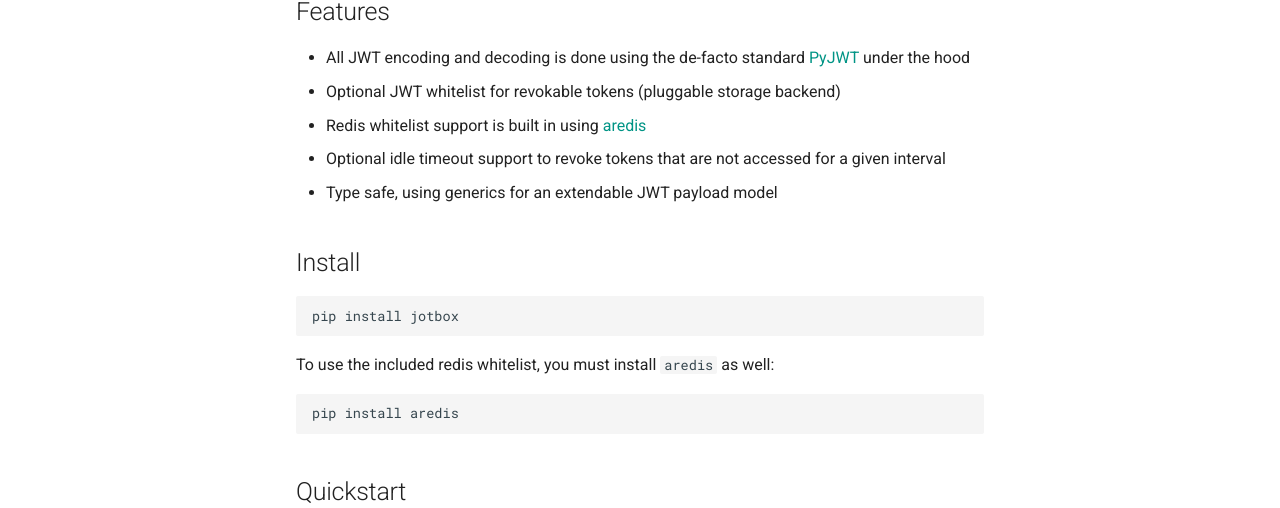
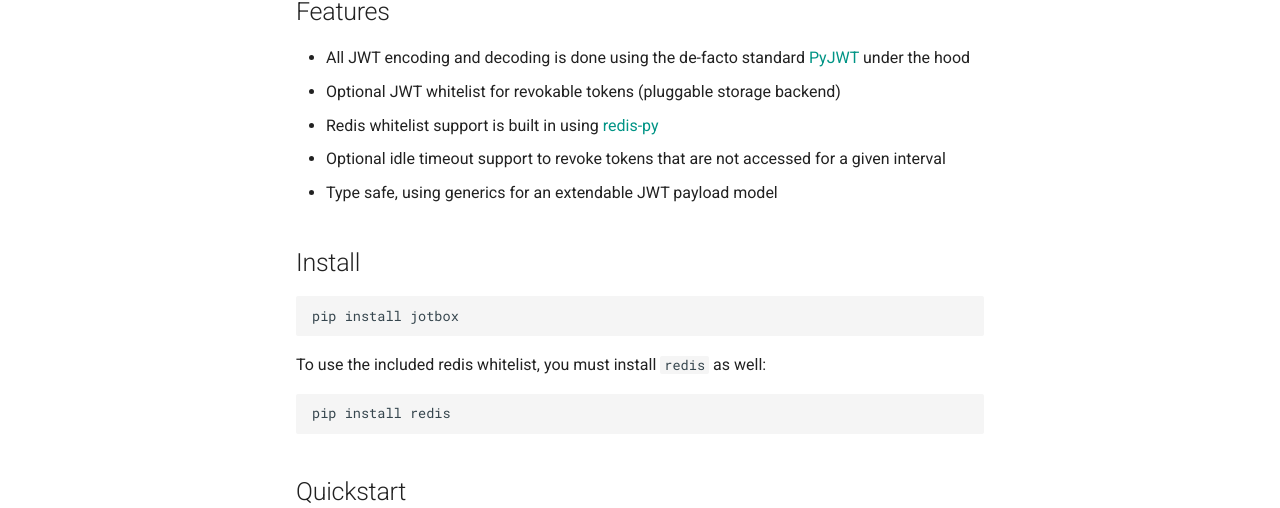
Before and after one commit to steinitzu/jotbox, an MkDocs documentation site: the page built from docs/docs/index.md, in a window 1280 px wide and 993 px high. Shown: the part 318-826 px from the top of the window. Built offline with MkDocs 1.6.1 and Material for MkDocs 9.7.7, drawn with Linux system fonts in a browser that asks for light colours.

Commit message:
Update docs aredis -> redis-py

````diff
--- a/docs/docs/index.md
+++ b/docs/docs/index.md
@@ -9,7 +9,7 @@
 
 * All JWT encoding and decoding is done using the de-facto standard [PyJWT](https://pyjwt.readthedocs.io) under the hood
 * Optional JWT whitelist for revokable tokens (pluggable storage backend)
-* Redis whitelist support is built in using [aredis](https://aredis.readthedocs.io/en/latest/)
+* Redis whitelist support is built in using [redis-py](https://github.com/redis/redis-py)
 * Optional idle timeout support to revoke tokens that are not accessed for a given interval
 * Type safe, using generics for an extendable JWT payload model
 
@@ -20,10 +20,10 @@
 pip install jotbox
 ```
 
-To use the included redis whitelist, you must install `aredis` as well:
+To use the included redis whitelist, you must install `redis` as well:
 
 ```
-pip install aredis
+pip install redis
 ```
 
 ## Quickstart
````
Also changed, not shown: docs/docs/whitelist-and-revoke-tokens.md (+3 -3 lines).
